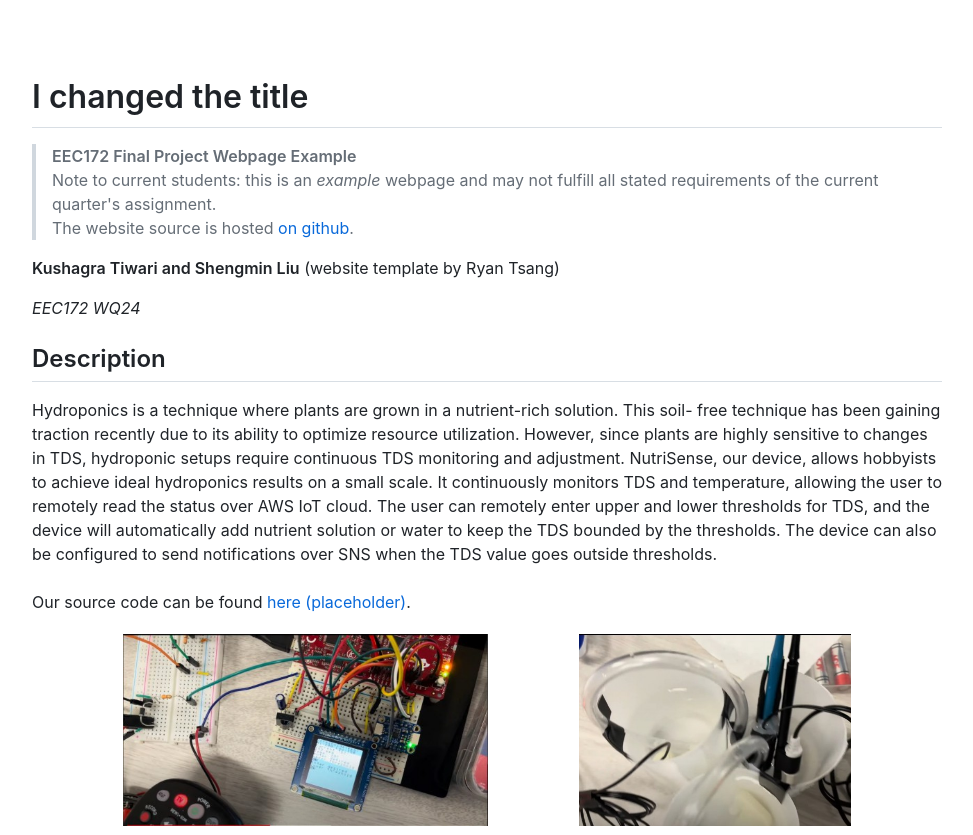
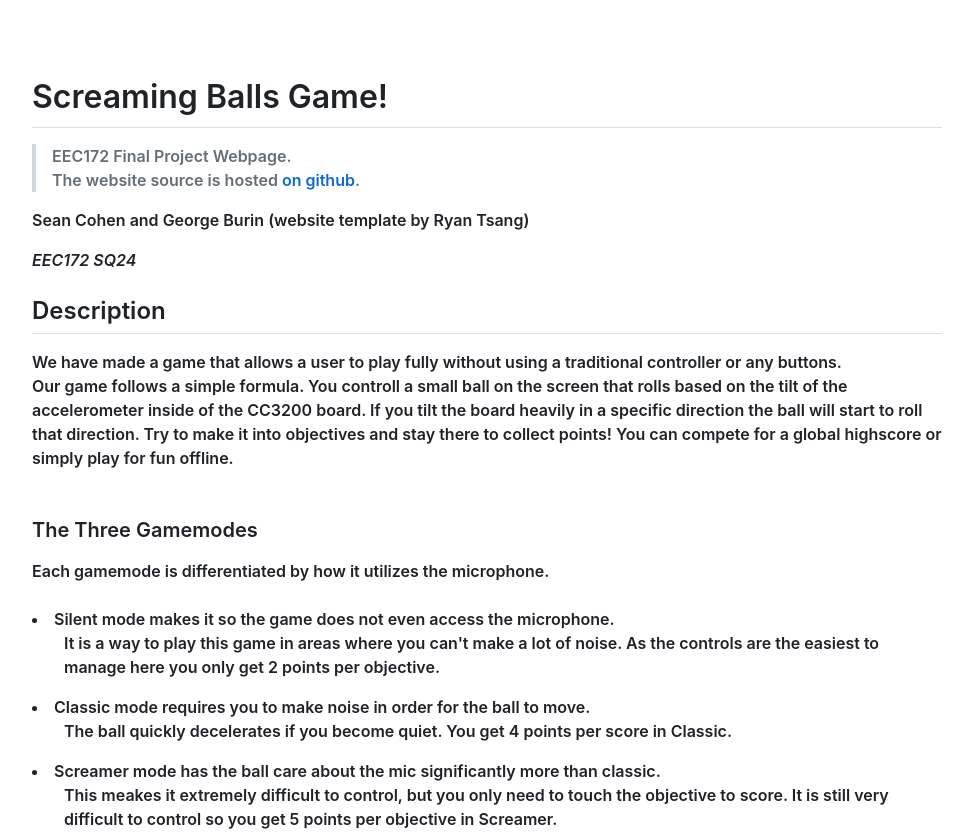
Before and after one commit to georgeburin/eec172_website, a plain HTML site: page index.html in a window 1280 px wide. Shown: the top 835 px of the page, without its empty margins (153-1126 px from the left). Drawn offline with Linux system fonts and the light colour scheme.

Commit message:
Did intro and figured out how to format some stuff

```diff
--- a/index.html
+++ b/index.html
@@ -4,8 +4,8 @@
   <meta charset="utf-8" />
   <meta name="generator" content="pandoc" />
   <meta name="viewport" content="width=device-width, initial-scale=1.0, user-scalable=yes" />
-  <meta name="author" content="Kushagra Tiwari and Shengmin Liu (website template by Ryan Tsang)" />
-  <title>Title of Website</title>
+  <meta name="author" content="Sean Cohen and George Burin (website template by Ryan Tsang)" />
+  <title>Screaming Balls</title>
   <!-- <link rel="stylesheet" type="text/css" href="assets/github-markdown-light.css" /> -->
   <link rel="stylesheet" href="assets/github-markdown-light.css" />
   <link rel="stylesheet" href="assets/style-customization.css" />
@@ -15,27 +15,25 @@
 </head>
 <article class="markdown-body">
 <header id="title-block-header">
-<h1 class="title">I changed the title</h1>
-<p class="subtitle"><blockquote><b>EEC172 Final Project Webpage Example</b><br/> Note to current students: this is an <i>example</i> webpage and may not fulfill all stated requirements of the current quarter's assignment.<br/>The website source is hosted <a href="https://github.com/ucd-eec172/project-website-example">on github</a>. </blockquote></p>
-<p class="author"><strong>Kushagra Tiwari and Shengmin Liu</strong>
+<h1 class="title">Screaming Balls Game!</h1>
+<p class="subtitle"><blockquote><b>EEC172 Final Project Webpage. <br/>The website source is hosted <a href="https://github.com/georgeburin/eec172_website">on github</a>. </blockquote></p>
+<p class="author"><strong>Sean Cohen and George Burin</strong>
 (website template by Ryan Tsang)</p>
-<p class="date"><em>EEC172 WQ24</em></p>
+<p class="date"><em>EEC172 SQ24</em></p>
 <div class="abstract">
-<div class="abstract-title"><h2>Description</h2></div>
-Hydroponics is a technique where plants are grown in a nutrient-rich
-solution. This soil- free technique has been gaining traction recently
-due to its ability to optimize resource utilization. However, since
-plants are highly sensitive to changes in TDS, hydroponic setups require
-continuous TDS monitoring and adjustment. NutriSense, our device, allows
-hobbyists to achieve ideal hydroponics results on a small scale. It
-continuously monitors TDS and temperature, allowing the user to remotely
-read the status over AWS IoT cloud. The user can remotely enter upper
-and lower thresholds for TDS, and the device will automatically add
-nutrient solution or water to keep the TDS bounded by the thresholds.
-The device can also be configured to send notifications over SNS when
-the TDS value goes outside thresholds. <br/><br/> Our source code can be
+<div class="abstract-title"><h2>Description</h2>
+We have made a game that allows a user to play fully without using a traditional controller or any buttons.<br/>
+Our game follows a simple formula. You controll a small ball on the screen that rolls based on the tilt of the accelerometer inside of the CC3200 board.
+If you tilt the board heavily in a specific direction the ball will start to roll that direction. Try to make it into objectives and stay there to collect points! You can compete for a global highscore or simply play for fun offline. <br/><br/>
+
+<h3 id="Gamemodes">The Three Gamemodes</h3>
+Each gamemode is differentiated by how it utilizes the microphone. <br/><br/>
+<li><b>Silent</b> mode makes it so the game does not even access the microphone. <ul>It is a way to play this game in areas where you can't make a lot of noise. As the controls are the easiest to manage here you only get 2 points per objective.</ul> </li>
+<li><b>Classic</b> mode requires you to make noise in order for the ball to move. <ul>The ball quickly decelerates if you become quiet. You get 4 points per score in Classic.</ul></li>
+<li><b>Screamer</b> mode has the ball care about the mic significantly more than classic. <ul>This meakes it extremely difficult to control, but you only need to touch the objective to score. It is still very difficult to control so you get 5 points per objective in Screamer.</ul></li>
+<br/><br/> Our source code can be
 found <!-- replace this link -->
-<a href="https://github.com/ucd-eec172/project-website-example"> here
+<a href="https://github.com/SeaCohen/Screaming_Ball_Source_Code"> here
 (placeholder)</a>.<br />
 <div style="display:flex;flex-wrap:wrap;justify-content:space-evenly;padding-top:20px"> <div style="display: inline-block; vertical-align: bottom;"> <img src="./media/Image_001.jpg" style="width:auto;height:2in"/> <!-- <span class="caption"> </span> --> </div> <div style="display: inline-block; vertical-align: bottom;"> <img src="./media/Image_002.jpg" style="width:auto;height:2in" /> <!-- <span class="caption"> </span> --> </div> </div>
 <h2>Video Demo</h2> <div style="text-align:center;margin:auto;max-width:560px"> <div style="padding-bottom:56.25%;position:relative;height:0;"> <iframe style="left:0;top:0;width:100%;height:100%;position:absolute;" width="560" height="315" src="https://www.youtube.com/embed/wSRtnAEZhmc?si=3vQXNj4h0WkW-F-q" title="YouTube video player" frameborder="0" allow="accelerometer; clipboard-write; encrypted-media; gyroscope; picture-in-picture; web-share" referrerpolicy="strict-origin-when-cross-origin" allowfullscreen></iframe> </div> </div>
```
